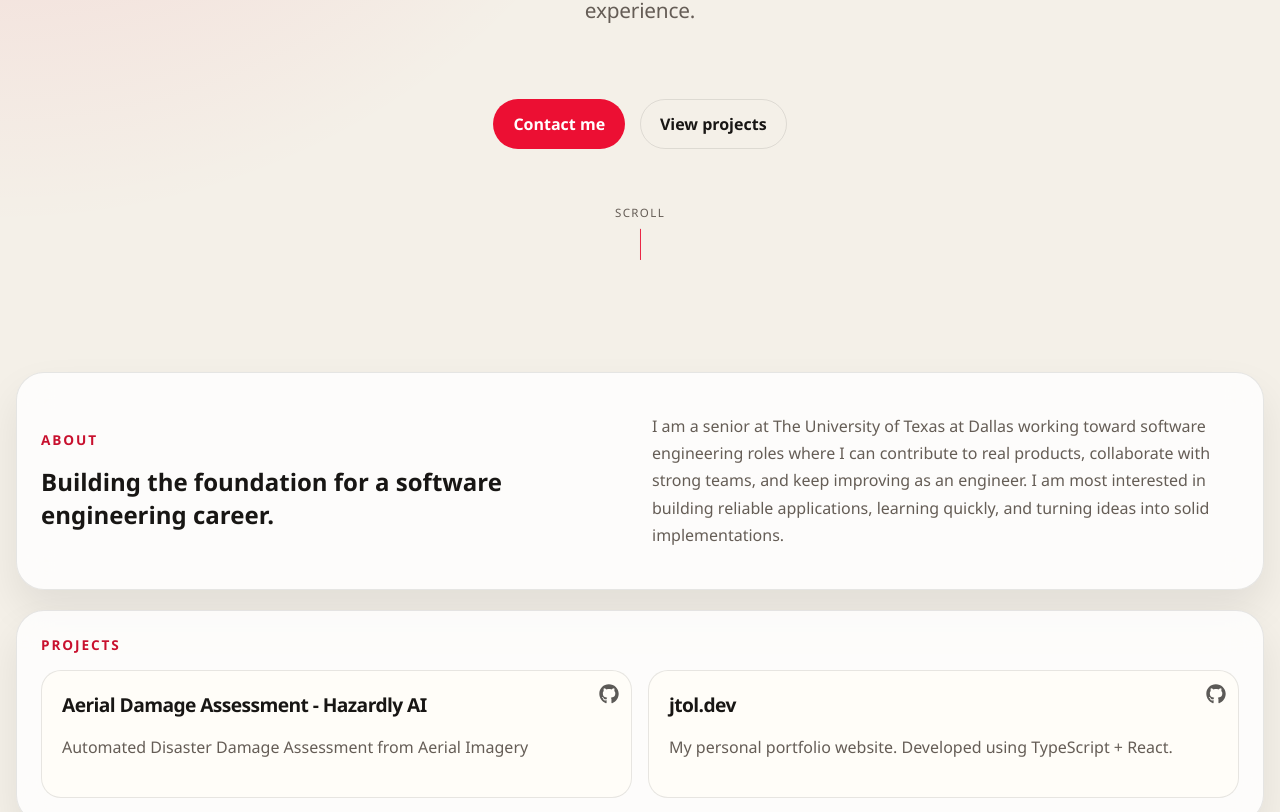
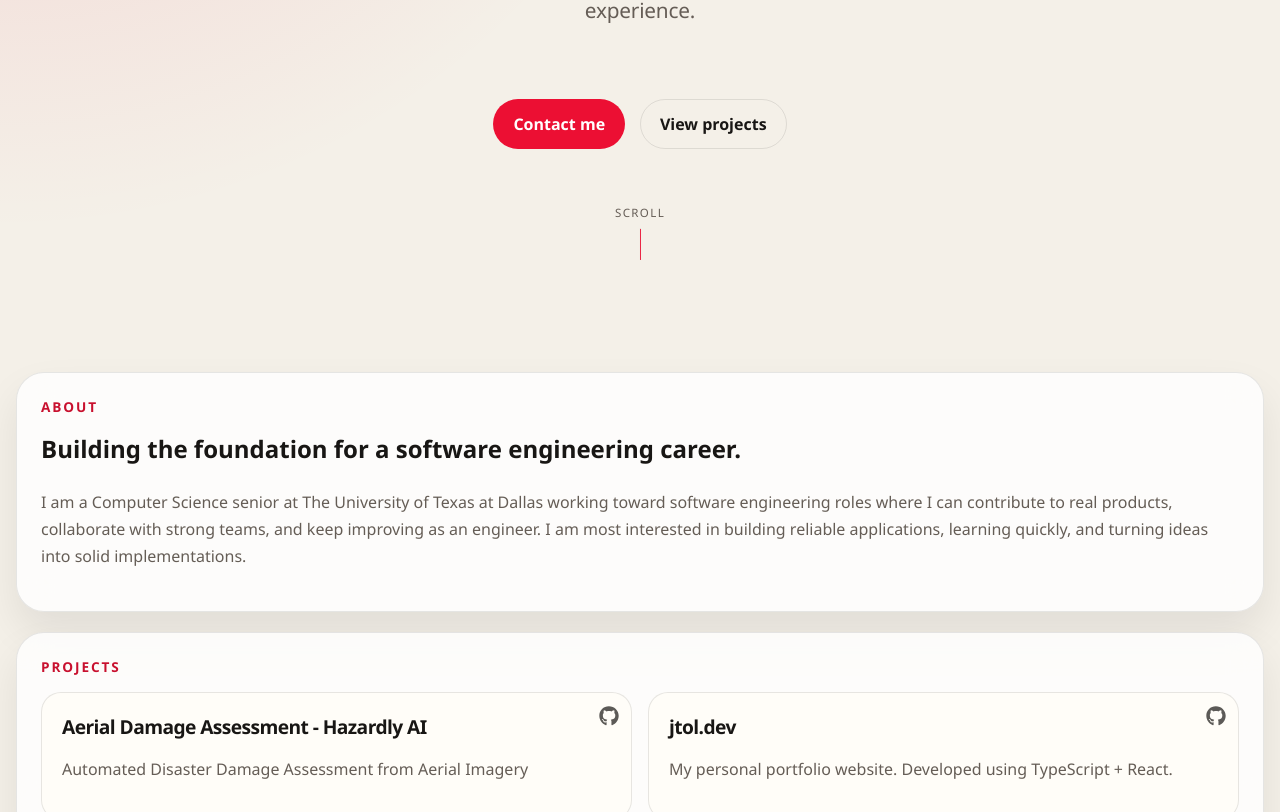
Before and after one commit to James5657/jtol.dev, a React (Vite) app: page / in a window 1280 px wide. Shown: the part 508-1320 px from the top of the page. Built offline with nearby package versions, Linux system fonts and the light colour scheme.

Commit message:
Update About component to one column.

```diff
--- a/src/components/sections/About.tsx
+++ b/src/components/sections/About.tsx
@@ -1,16 +1,20 @@
 export default function About() {
 	return (
-		<section className="panel section-grid" id="about">
+		<section
+			className="panel section-grid"
+			id="about"
+			style={{ gridTemplateColumns: "1fr", gap: "0.5rem" }}
+		>
 			<div>
 				<p className="section-label">About</p>
 				<h2>Building the foundation for a software engineering career.</h2>
 			</div>
-			<p className="section-body">
-				I am a senior at The University of Texas at Dallas working toward
-				software engineering roles where I can contribute to real products,
-				collaborate with strong teams, and keep improving as an engineer. I am
-				most interested in building reliable applications, learning quickly, and
-				turning ideas into solid implementations.
+			<p className="section-body" style={{ fontWeight: 500 }}>
+				I am a Computer Science senior at The University of Texas at Dallas
+				working toward software engineering roles where I can contribute to real
+				products, collaborate with strong teams, and keep improving as an
+				engineer. I am most interested in building reliable applications,
+				learning quickly, and turning ideas into solid implementations.
 			</p>
 		</section>
 	);
```
